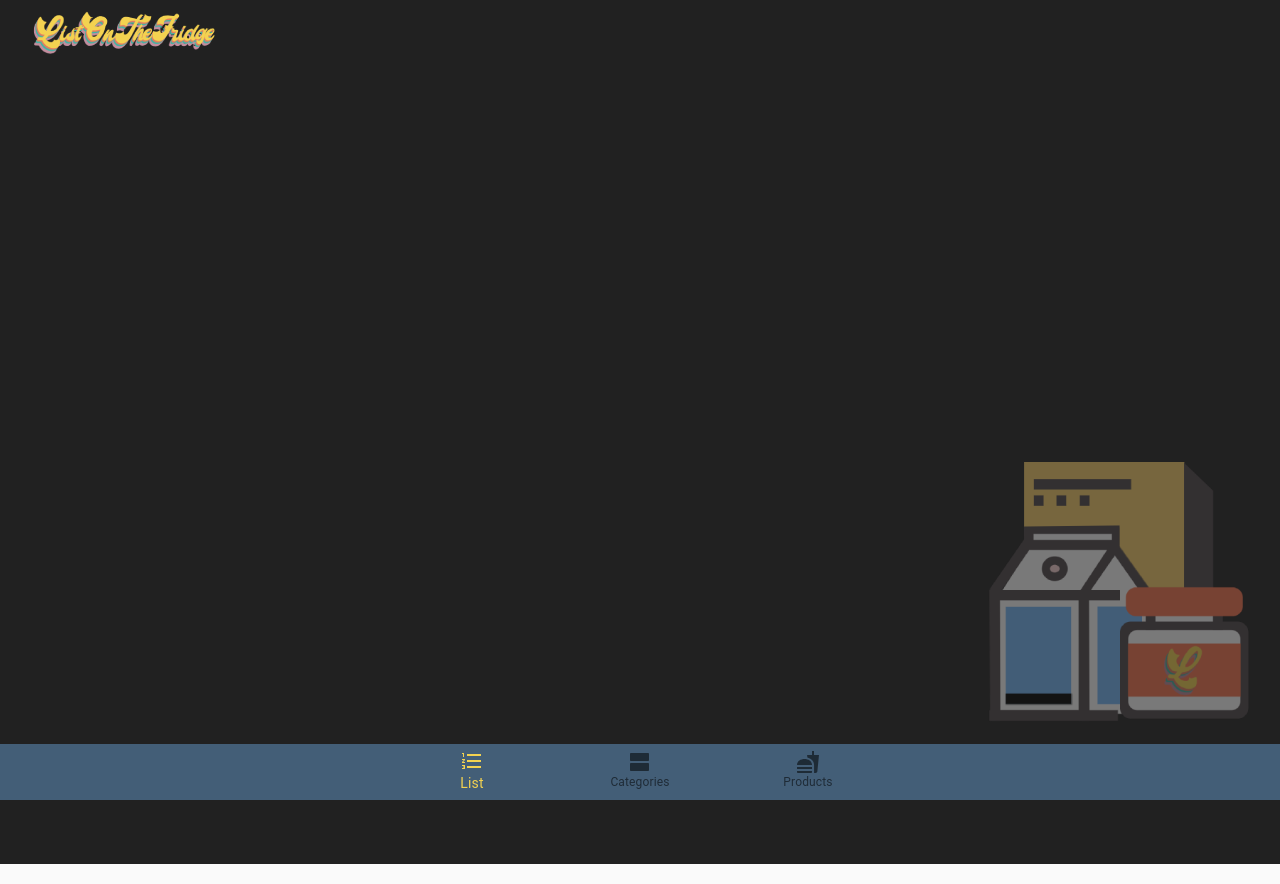
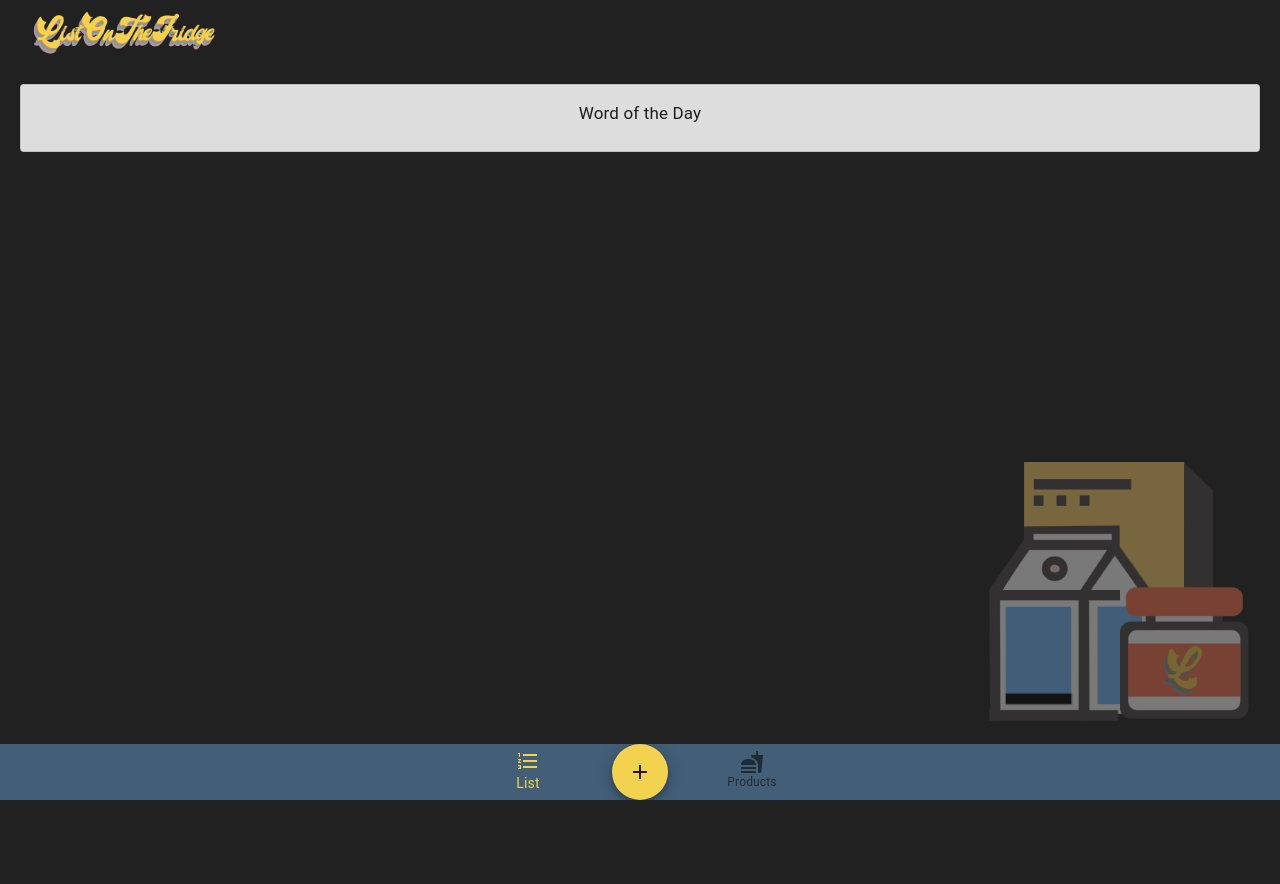
Before and after one commit to alxmrd/list_on_the_fridge, a React (Create React App) app: page /list_on_the_fridge/List in a window 1280 px wide. Built offline with nearby package versions, Linux system fonts and the light colour scheme.

Commit message:
add fab into bottom navigation

```diff
--- a/src/App.css
+++ b/src/App.css
@@ -23,16 +23,3 @@
   font-size: calc(10px + 2vmin);
   color: white;
 }
-
-.App-link {
-  color: #61dafb;
-}
-
-@keyframes App-logo-spin {
-  from {
-    transform: rotate(0deg);
-  }
-  to {
-    transform: rotate(360deg);
-  }
-}
--- a/src/App.js
+++ b/src/App.js
@@ -3,8 +3,8 @@ import LogoAppBar from "./components/AppBar.js";
 import BottomNavigate from "./components/BottomNavigation.js";
 import "./App.css";
 import logoOnScreen from "./assets/logoOnScreen.png";
-import Categories from "./components/Categories.js";
-import SimpleList from "./components/SimpleList.js";
+
+import List from "./components/List.js";
 import Products from "./components/Products.js";
 import { BrowserRouter as Router, Switch, Route } from "react-router-dom";
 import CssBaseline from "@material-ui/core/CssBaseline";
@@ -20,7 +20,7 @@ const theme = createMuiTheme({
     },
   },
   typography: {
-    fontFamily: "Arial",
+    fontFamily: `"Roboto", "Helvetica", "Arial", sans-serif`,
     fontSize: 15,
   },
 });
@@ -36,11 +36,8 @@ function App() {
           <Router>
             <div>
               <Switch>
-                <Route path="/list_on_the_fridge/SimpleList">
-                  <SimpleList />
-                </Route>
-                <Route path="/list_on_the_fridge/Categories">
-                  <Categories />
+                <Route path="/list_on_the_fridge/List">
+                  <List />
                 </Route>
                 <Route path="/list_on_the_fridge/Products">
                   <Products />
--- a/src/components/BottomNavigation.js
+++ b/src/components/BottomNavigation.js
@@ -8,8 +8,11 @@ import { Link } from "react-router-dom";
 import BottomNavigation from "@material-ui/core/BottomNavigation";
 import BottomNavigationAction from "@material-ui/core/BottomNavigationAction";
 import FormatListNumberedIcon from "@material-ui/icons/FormatListNumbered";
-import ViewAgendaIcon from "@material-ui/icons/ViewAgenda";
+import SimpleList from "./SimpleList.js";
 import FastfoodIcon from "@material-ui/icons/Fastfood";
+import Fab from "@material-ui/core/Fab";
+import AddIcon from "@material-ui/icons/Add";
+
 const theme = createMuiTheme({
   palette: {
     primary: {
@@ -45,16 +48,13 @@ export default function BottomNavigate() {
       >
         <BottomNavigationAction
           component={Link}
-          to="/list_on_the_fridge/SimpleList"
+          to="/list_on_the_fridge/List"
           label="List"
           icon={<FormatListNumberedIcon />}
         />
-        <BottomNavigationAction
-          component={Link}
-          to="/list_on_the_fridge/Categories"
-          label="Categories"
-          icon={<ViewAgendaIcon />}
-        />
+
+        <SimpleList />
+
         <BottomNavigationAction
           component={Link}
           to="/list_on_the_fridge/Products"
--- /dev/null
+++ b/src/components/List.js
@@ -0,0 +1,30 @@
+import React from "react";
+import { makeStyles } from "@material-ui/core/styles";
+import Card from "@material-ui/core/Card";
+
+import CardContent from "@material-ui/core/CardContent";
+import Typography from "@material-ui/core/Typography";
+
+const useStyles = makeStyles({
+  root: {
+    minWidth: 275,
+    margin: "20px",
+    backgroundColor: "#dddddd",
+  },
+
+  title: {
+    fontSize: 17,
+  },
+});
+
+export default function Product() {
+  const classes = useStyles();
+
+  return (
+    <Card className={classes.root} variant="outlined">
+      <CardContent>
+        <Typography className={classes.title}>Word of the Day</Typography>
+      </CardContent>
+    </Card>
+  );
+}
--- a/src/components/SimpleList.js
+++ b/src/components/SimpleList.js
@@ -1,25 +1,12 @@
 import React from "react";
-import { makeStyles } from "@material-ui/core/styles";
+
 import Fab from "@material-ui/core/Fab";
 import AddIcon from "@material-ui/icons/Add";
 
-const useStyles = makeStyles((theme) => ({
-  root: {
-    "& > *": {
-      margin: theme.spacing(1),
-    },
-  },
-  extendedIcon: {
-    marginRight: theme.spacing(1),
-  },
-}));
-
 export default function SimpleList() {
-  const classes = useStyles();
-
   return (
-    <div className={classes.root}>
-      <Fab color="secondary" aria-label="add">
+    <div>
+      <Fab color="primary" aria-label="add" size="large">
         <AddIcon />
       </Fab>
     </div>
```
